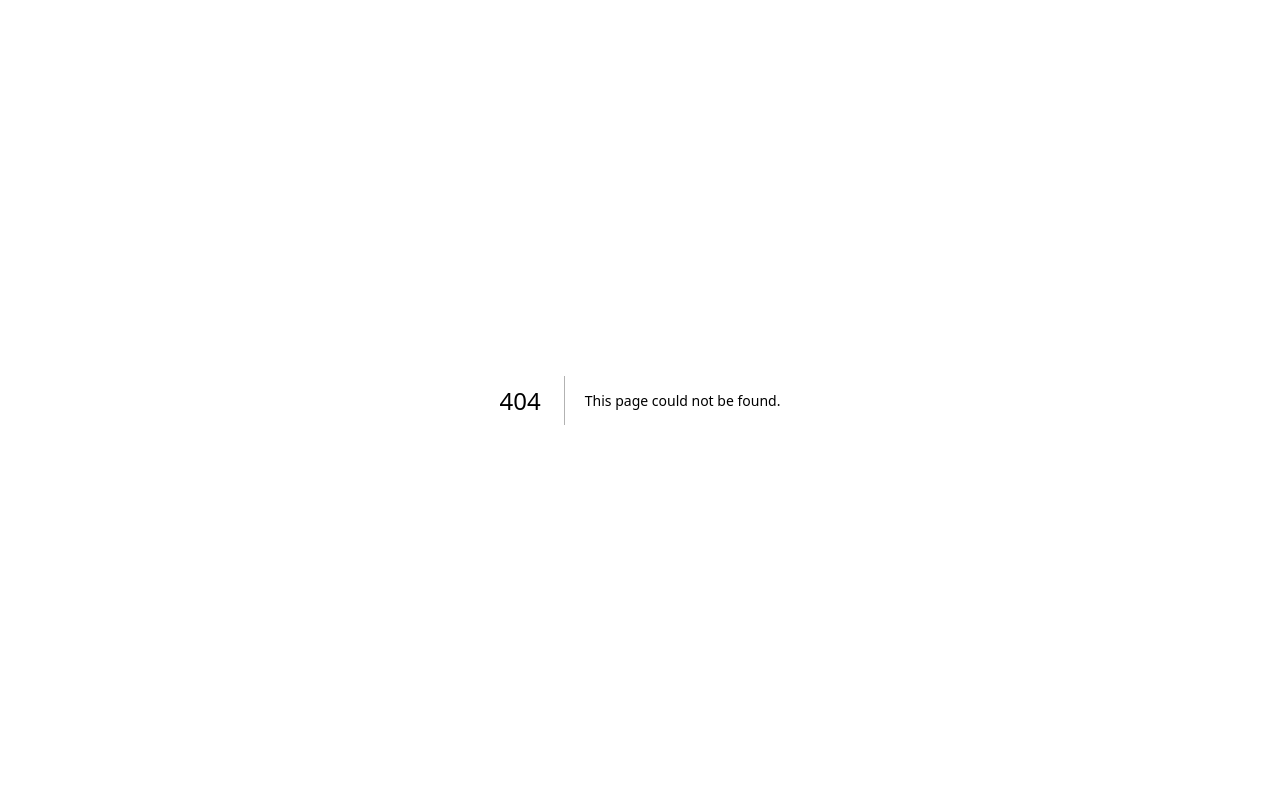
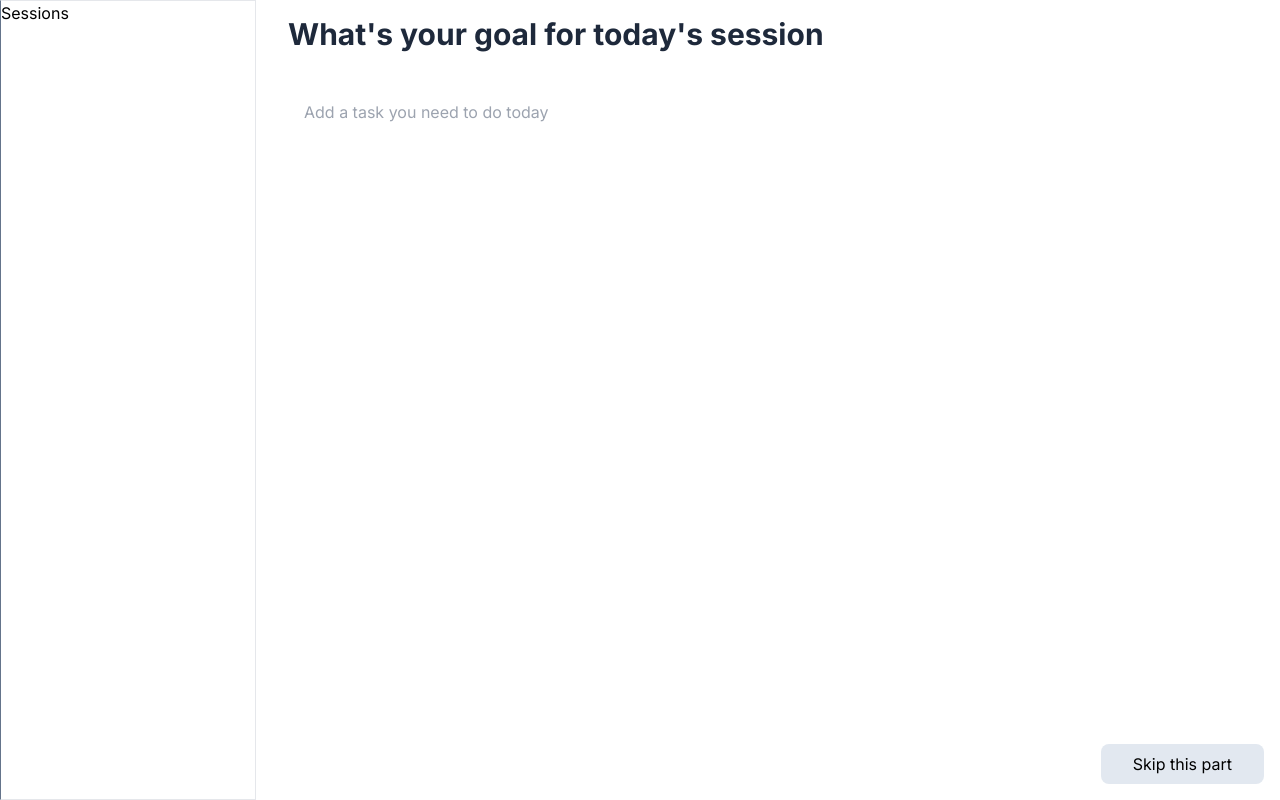
Before and after one commit to thatsfov1/study-me, a Next.js app: page /dashboard in a window 1280 px wide. Before the commit this address had no page. Built offline with nearby package versions, Linux system fonts and the light colour scheme.

Commit message:
dashboard

```diff
--- /dev/null
+++ b/src/app/components/Sidebar.tsx
@@ -0,0 +1,12 @@
+import React from 'react'
+
+const Sidebar = () => {
+  return (
+    <div className='w-[20vw] h-screen border border-l-slate-500'>
+        <p>Sessions</p>
+
+        </div>
+  )
+}
+
+export default Sidebar
--- /dev/null
+++ b/src/app/dashboard/page.tsx
@@ -0,0 +1,62 @@
+"use client";
+import React, { useState } from "react";
+import Sidebar from "../components/Sidebar";
+import { v4 as uuidv4 } from 'uuid';
+
+type TGoal = {
+  id: string;
+  title: string;
+  time?: number;
+  description?: string;
+};
+
+const Dashboard = () => {
+  const [goals, setGoals] = useState<TGoal[]>([]);
+  const [goalTitle, setGoalTitle] = useState('')
+
+  const handleSubmit = (e:any) => {
+    const goal = {
+        id: uuidv4(),
+        title:goalTitle,
+    };
+    e.preventDefault();
+    setGoals((prev) => [
+        ...prev,
+        goal
+    ])
+    setGoalTitle('')
+  };
+
+  return (
+    <div className="flex">
+      <Sidebar />
+      <div className="px-8 py-4 relative w-[80vw]">
+        <h1 className="text-3xl font-bold text-slate-800">
+          What's your goal for today's session
+        </h1>
+        <ul className="p-4">
+          {goals && goals.map((goal: TGoal) => (
+            <li className="text-lg" key={goal.id}>{goal.title}</li>
+          ))}
+        </ul>
+        <form onSubmit={(e:any) => handleSubmit(e)}>
+          <input
+            value={goalTitle}
+            onChange={(e) => setGoalTitle(e.target.value)}
+            className="border-none w-[400px] p-4 pb-80 focus:outline-none"
+            type="text"
+            placeholder="Add a task you need to do today"
+          />
+        </form>
+        {goals.length > 0 ? <div className="absolute bottom-4 right-4 py-2 px-8 bg-slate-200 rounded-lg cursor-pointer">
+         Move to next phase
+        </div> : <div className="absolute bottom-4 right-4 py-2 px-8 bg-slate-200 rounded-lg cursor-pointer">
+         Skip this part
+        </div>}
+
+      </div>
+    </div>
+  );
+};
+
+export default Dashboard;
--- a/src/app/page.tsx
+++ b/src/app/page.tsx
@@ -9,7 +9,7 @@ const Home = () => {
         <h1 className="text-6xl font-bold">Stay Focused, Learn Better</h1>
         <p className="text-2xl">Master Your Studies with Precision Focus</p>
         <Link
-          href="/start"
+          href="/dashboard"
           className="text-xl py-2 px-4 bg-indigo-500 text-white rounded-lg"
         >
           Start your session
```
Also changed, not shown: package.json (+6 -4 lines), 1 other file (tests, documents, lock files or other folders).
